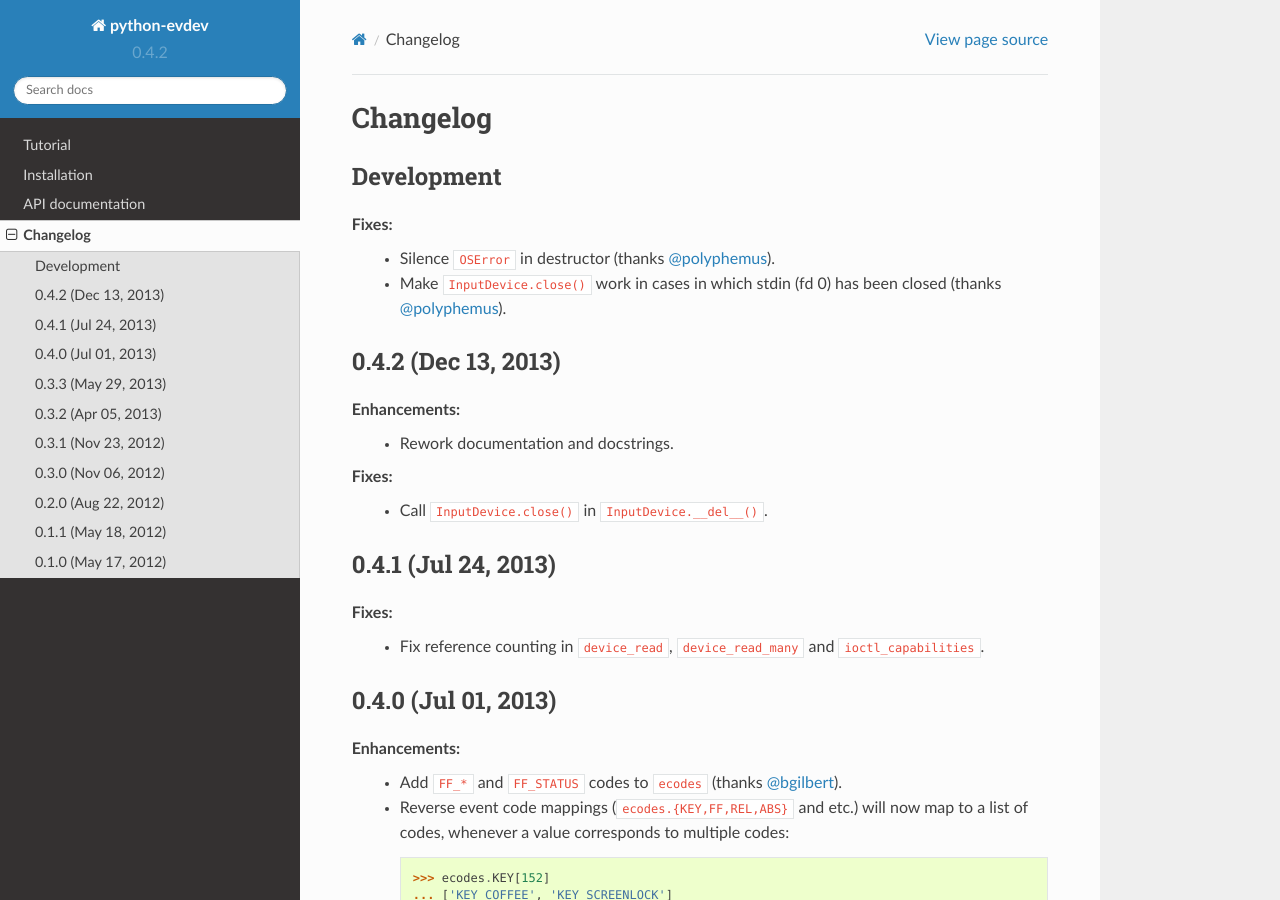
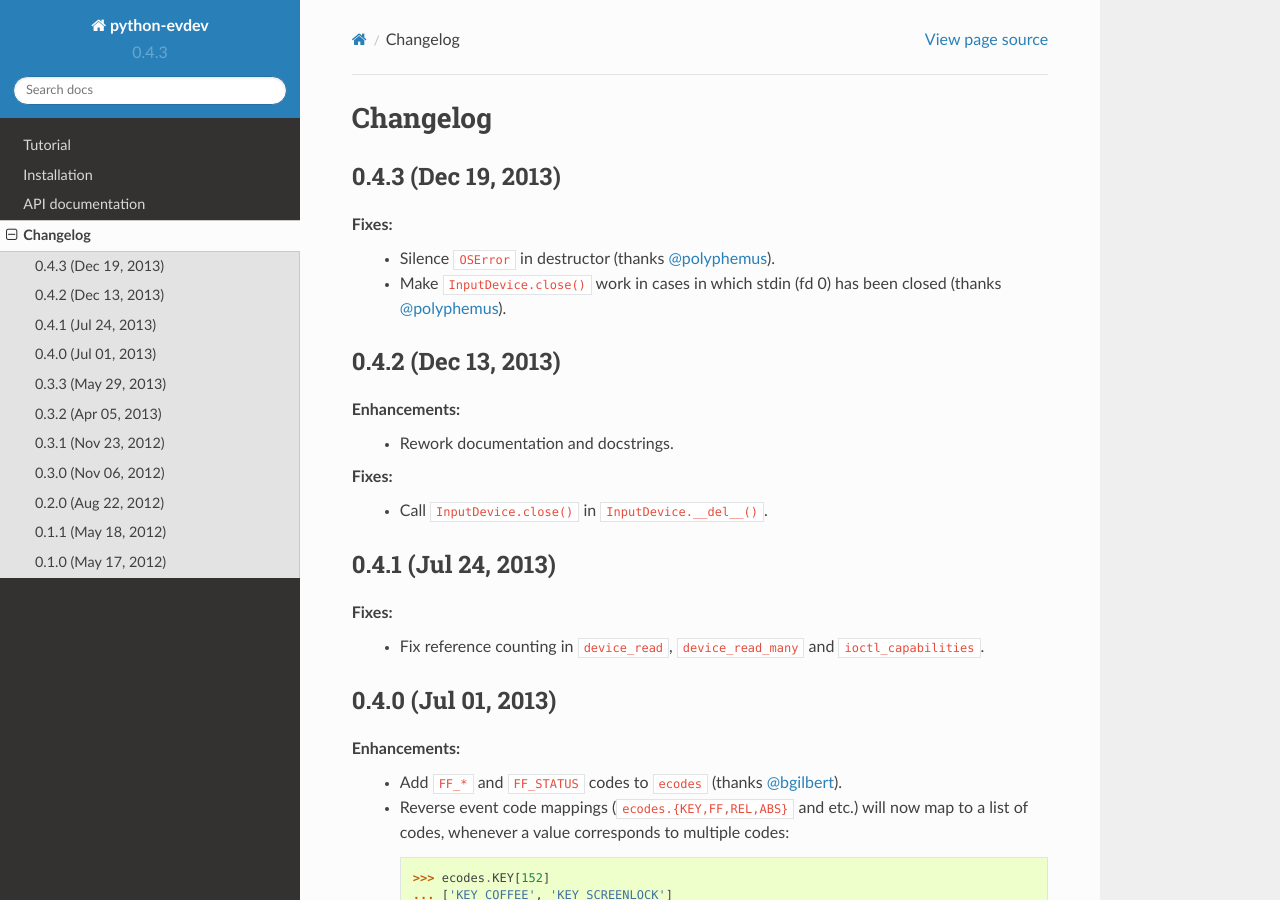
Before and after one commit to gvalkov/python-evdev, a Sphinx documentation site: the page built from doc/changelog.rst, in a window 1280 px wide and 900 px high. Built offline with Sphinx 7.4.7 and the Read the Docs theme 2.0.0, drawn with Linux system fonts in a browser that asks for light colours.

Commit message:
bump version to 0.4.3

```diff
--- a/doc/changelog.rst
+++ b/doc/changelog.rst
@@ -1,8 +1,9 @@
 Changelog
 =========
 
-Development
-^^^^^^^^^^^
+0.4.3 (Dec 19, 2013)
+^^^^^^^^^^^^^^^^^^^^
+
 Fixes:
     - Silence ``OSError`` in destructor (thanks `@polyphemus`_).
 
--- a/setup.py
+++ b/setup.py
@@ -34,7 +34,7 @@ ecodes_c = Extension('evdev._ecodes', sources=['evdev/ecodes.c'], )  # extra_com
 
 kw = {
     'name'                 : 'evdev',
-    'version'              : '0.4.2',
+    'version'              : '0.4.3',
 
     'description'          : 'bindings for the linux input handling subsystem',
     'long_description'     : open(pjoin(here, 'README.rst')).read(),
```
